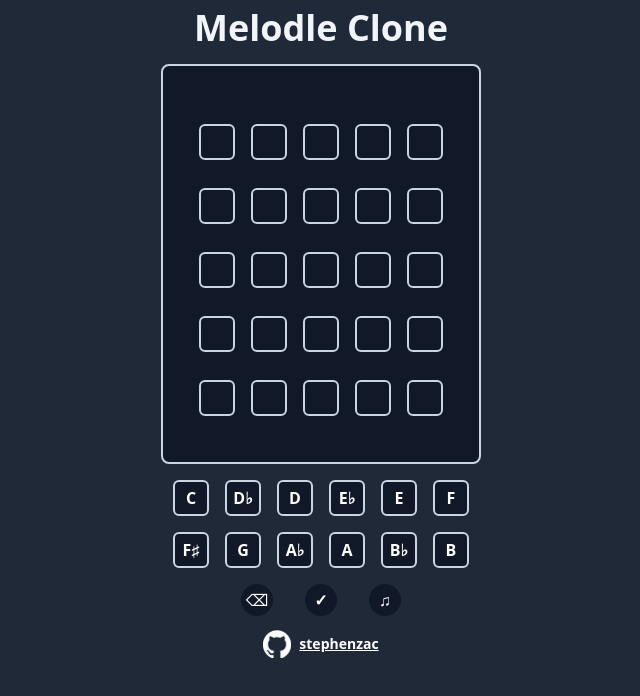
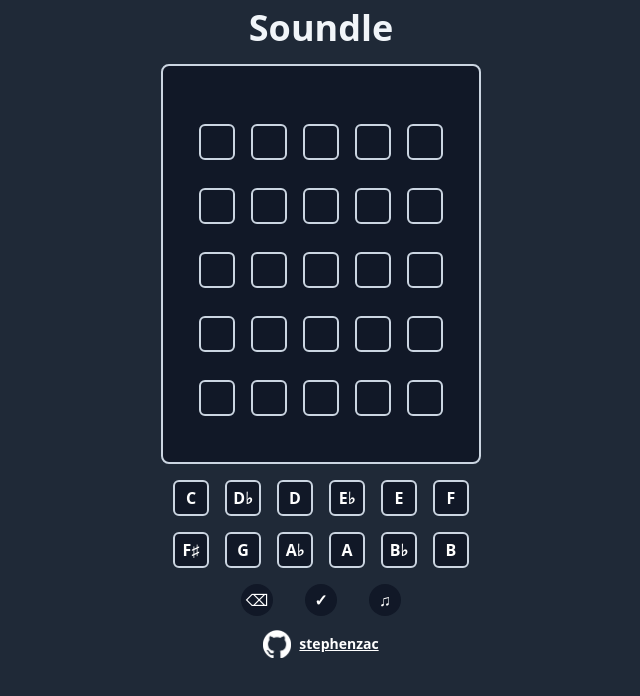
Before and after one commit to stephenzac/soundle, a React (Vite) app: page / in a window 1280 px wide. Shown: the top 696 px of the page, without its empty margins (319-959 px from the left). Built offline with nearby package versions, Linux system fonts and the light colour scheme.

Commit message:
Change logo and name

```diff
--- a/index.html
+++ b/index.html
@@ -1,10 +1,10 @@
-<!doctype html>
+<!DOCTYPE html>
 <html lang="en">
   <head>
     <meta charset="UTF-8" />
-    <link rel="icon" type="image/svg+xml" href="/vite.svg" />
+    <link rel="icon" href="/favicon.ico" />
     <meta name="viewport" content="width=device-width, initial-scale=1.0" />
-    <title>Melodle Clone</title>
+    <title>Soundle</title>
   </head>
   <body>
     <div id="root"></div>
--- a/package.json
+++ b/package.json
@@ -1,5 +1,5 @@
 {
-  "name": "melodle-clone",
+  "name": "soundle",
   "private": true,
   "version": "0.0.0",
   "type": "module",
--- a/src/App.tsx
+++ b/src/App.tsx
@@ -2,11 +2,10 @@ import MainGame from "./components/MainGame";
 import { BoardContextProvider } from "./contexts/BoardContext";
 
 const App = () => {
-  // TODO:Change title
   return (
     <div className="bg-gray-800 h-screen flex flex-col">
       <h1 className="text-center text-4xl text-slate-100 font-bold w-full pt-2 pb-4">
-        Melodle Clone
+        Soundle
       </h1>
       <BoardContextProvider>
         <MainGame />
--- a/vite.config.js
+++ b/vite.config.js
@@ -3,6 +3,6 @@ import react from "@vitejs/plugin-react";
 
 // https://vitejs.dev/config/
 export default defineConfig({
-  base: "/melodle-clone/",
+  base: "/soundle/",
   plugins: [react()],
 });
```
Also changed, not shown: 1 other file (tests, documents, lock files or other folders).
